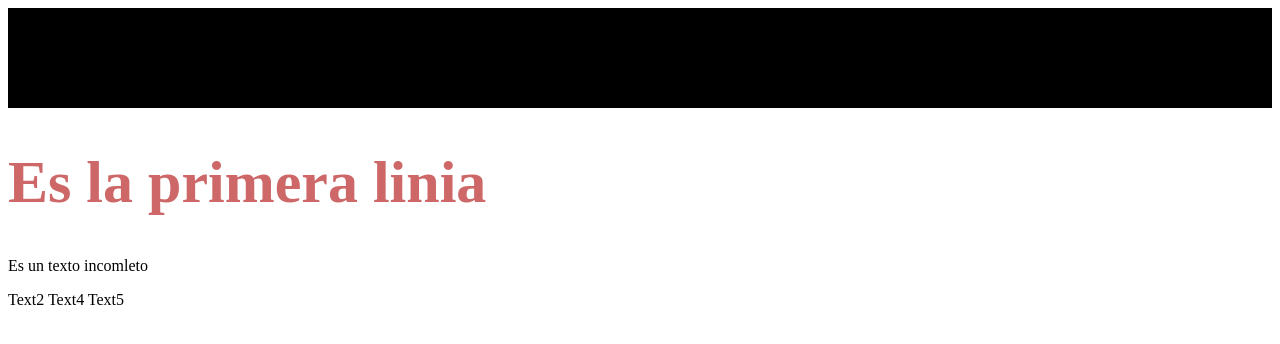
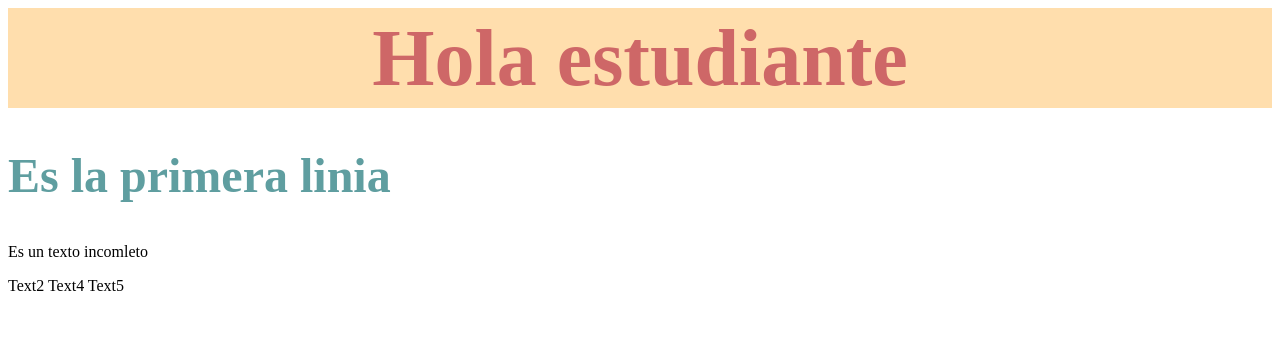
Before and after one commit to jsemcestovatel/first-project, a plain HTML site: page index.html in a window 1280 px wide. Drawn offline with Linux system fonts and the light colour scheme.

Commit message:
Change header

```diff
--- a/index.html
+++ b/index.html
@@ -8,9 +8,11 @@
     <title>GIT</title>
 </head>
 <body>
-  <header class="header"></header>
+  <header class="header">
+    <h1>Hola estudiante</h1>
+  </header>
 
-    <h1>Es la primera linia</h1>
+    <h2>Es la primera linia</h2>
     <p>Es un texto incomleto</p>
     <span>Text2</span>
     <span>Text4</span>
--- a/styles/style.css
+++ b/styles/style.css
@@ -3,11 +3,19 @@ bnody {
 }
 
 h1 {
-    font-size: 60px;
-    color: #ce6767;
+  font-size: 5em;
+  color: #ce6767;
+}
+
+h2 {
+  font-size: 3em;
+  color: cadetblue;
 }
 
 .header {
   height: 100px;
-  background-color: #000;
+  background-color: navajowhite;
+  display: flex;
+  justify-content: center;
+  align-items: center;
 }
```
